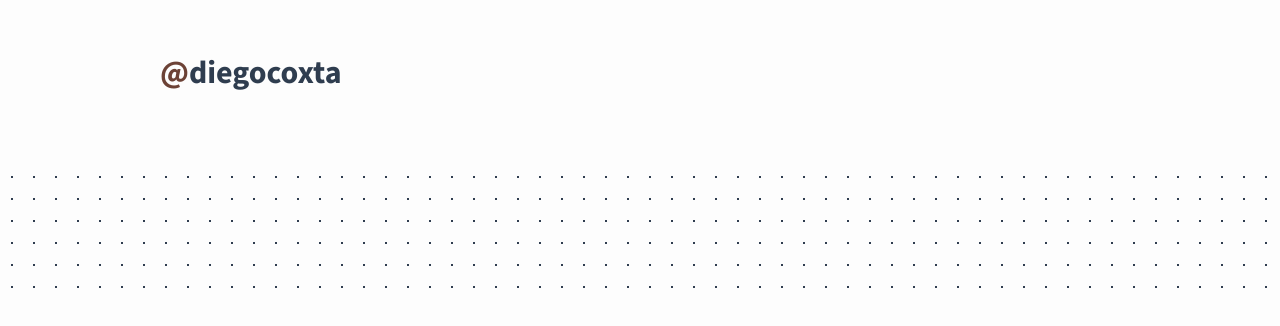
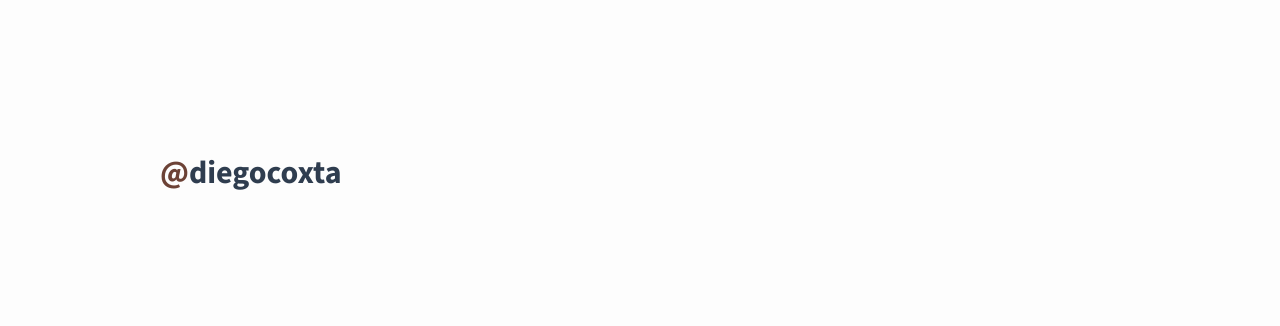
Before and after one commit to diegocoxta/sites, a Next.js app: page /diegocoxta.com/1 in a window 1280 px wide. Shown: the part 198-524 px from the top of the page. Built offline with nearby package versions, Linux system fonts and the light colour scheme.

Commit message:
Remove Divisor component from page

```diff
--- a/app/diegocoxta.com/[page]/page.tsx
+++ b/app/diegocoxta.com/[page]/page.tsx
@@ -4,7 +4,6 @@ import { notFound } from 'next/navigation';
 import { getPages, readFile } from '~/lib/mdcms';
 
 import Container from '~/components/Container';
-import Divisor from '~/components/Divisor';
 import Header from '~/components/Header';
 import Username from '~/components/Username';
 import Title from '~/components/Title';
@@ -23,7 +22,6 @@ export default async function Page({ params }: PageProps) {
   return (
     <>
       <Header left={<Username username={config.title} href="/" />} />
-      <Divisor />
       <Container>
         <Title>{content?.title}</Title>
         <Article>{content?.content}</Article>
```
